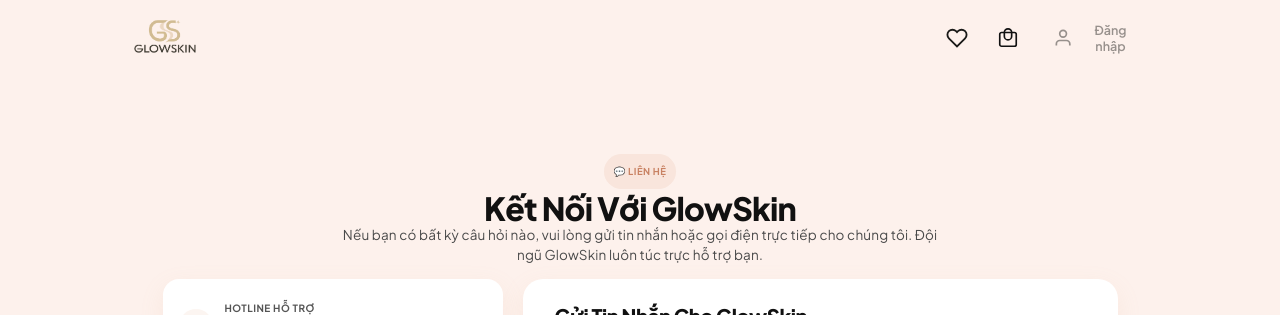
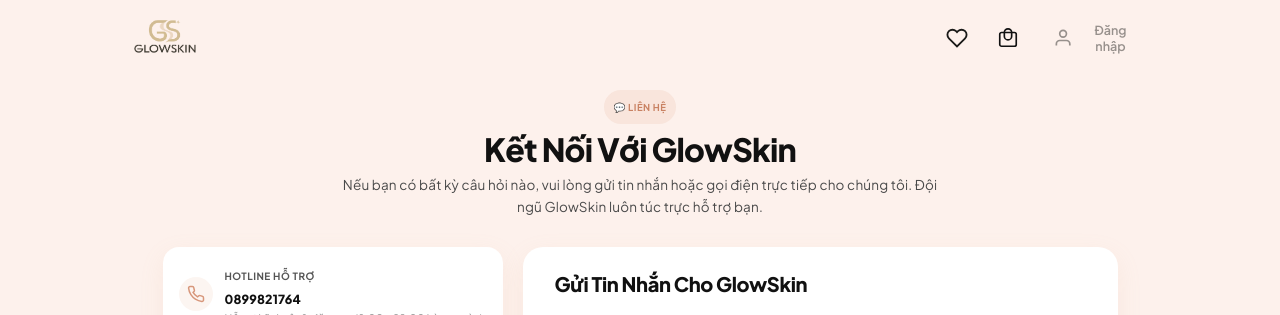
Before and after one commit to tienmanh17604/GlowSkin2, a React (Vite) app in the folder fontend/: page /contact in a window 1280 px wide. Shown: the top 315 px of the page. Built offline with nearby package versions, Linux system fonts and the light colour scheme; no server answers; a web font is replaced by a local one.

Commit message:
Refine Contact page spacing under Navbar and header padding

```diff
--- a/fontend/src/pages/Contact.css
+++ b/fontend/src/pages/Contact.css
@@ -67,13 +67,13 @@
 .contact-main {
   /* Force main content area to occupy exactly the full height of the viewport minus the header height.
      This pushes the footer completely off-screen (below the fold) so it doesn't peek up. */
-  min-height: calc(100vh - 56px);
-  min-height: calc(100svh - 56px);
+  min-height: calc(100vh - 80px);
+  min-height: calc(100svh - 80px);
   display: flex;
   flex-direction: column;
-  justify-content: center;
+  justify-content: flex-start;
   align-items: center;
-  padding: 10px 8% 20px;
+  padding: 15px 8% 50px;
   box-sizing: border-box;
   width: 100%;
 }
@@ -81,11 +81,11 @@
 .contact-hero {
   text-align: center;
   max-width: 600px;
-  margin-bottom: 14px;
+  margin-bottom: 30px;
 }
 
 .contact-tag-wrapper {
-  margin-bottom: 6px;
+  margin-bottom: 12px;
 }
 
 .contact-tag {
@@ -110,7 +110,7 @@
   font-weight: 800;
   letter-spacing: -0.8px;
   color: #111111;
-  margin: 4px 0;
+  margin: 12px 0;
 }
 
 @media (prefers-color-scheme: dark) {
@@ -122,9 +122,10 @@
 .contact-hero p {
   font-family: 'Plus Jakarta Sans', 'Outfit', sans-serif;
   font-size: 13.5px;
-  line-height: 1.5;
+  line-height: 1.6;
   color: #4a4a4a;
-  margin: 0;
+  margin-top: 8px;
+  margin-bottom: 0;
 }
 
 @media (prefers-color-scheme: dark) {
```
